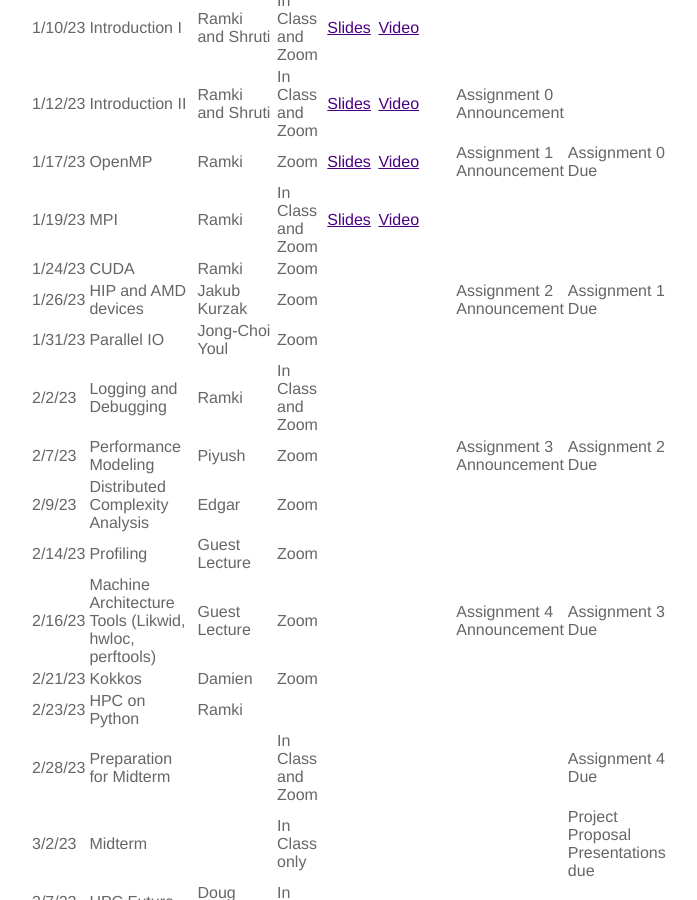
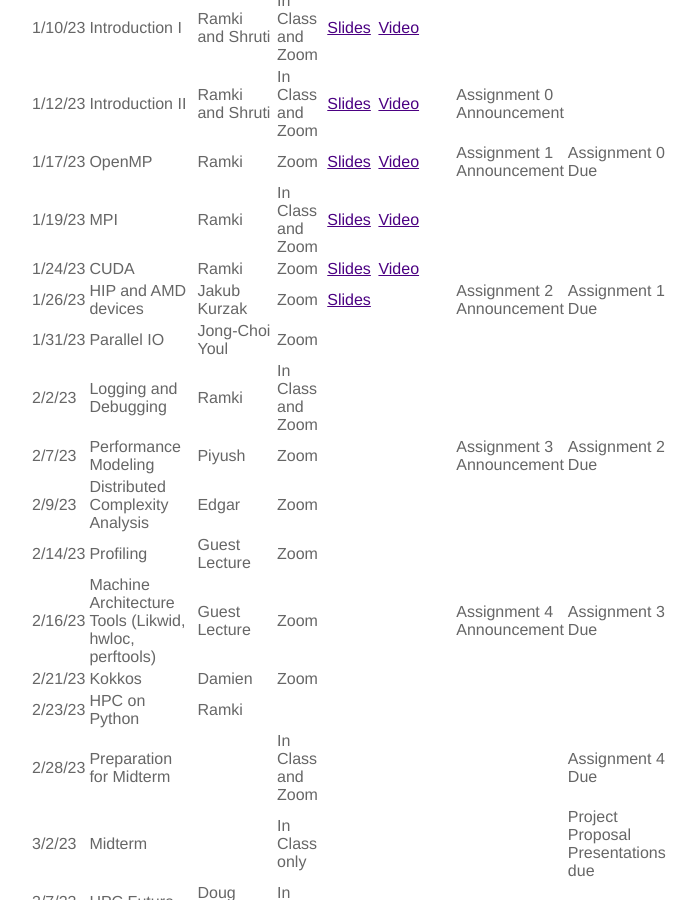
Before and after one commit to ramkikannan/ramkikannan.github.io, a Jekyll site: the page built from teaching.md, in a window 1280 px wide and 900 px high, scrolled down 4831 px. Shown: the whole window, without its empty margins (331-1028 px from the left). Built offline with Jekyll 4.4.1, drawn with Linux system fonts in a browser that asks for light colours; a style sheet for code colours, icons or effects is not loaded.

Commit message:
cuda slides and video. hip slides

```diff
--- a/teaching.md
+++ b/teaching.md
@@ -168,8 +168,8 @@ Login regularly to complete your work, so that you do not have to spend a lot of
 | 1/12/23 | Introduction II                                         | Ramki and Shruti | In Class and Zoom | [Slides](6230/slides/courseintroduction2.pdf)             | [Video](https://youtu.be/tiVHYidfP-0)               | Assignment 0 Announcement                                                                                      |                                       |
 | 1/17/23 | OpenMP                                                  | Ramki             | Zoom              |   [Slides](6230/slides/openmp-slides.pdf)           | [Video](https://youtu.be/wlR35OVbBWA)               | Assignment 1 Announcement                                                            | Assignment 0 Due |
 | 1/19/23 | MPI                                                    | Ramki             | In Class and Zoom |  [Slides](6230/slides/mpiintroduction-ramkishruti.pdf)            | [Video](https://youtu.be/GPee1Za2WfA)               |                                                                                      |                                       |
-| 1/24/23 | CUDA                                                     | Ramki             | Zoom              |              |                |                                                                                      |                                       |
-| 1/26/23 | HIP and AMD devices                                     | Jakub Kurzak      | Zoom              |              |                | Assignment 2 Announcement                                                            | Assignment 1 Due                      |
+| 1/24/23 | CUDA                                                     | Ramki             | Zoom              | [Slides](6230/slides/cudaintroduction-ramkishruti.pdf)              |                [Video](https://youtu.be/J8BiQdmythc)|                                                                                      |                                       |
+| 1/26/23 | HIP and AMD devices                                     | Jakub Kurzak      | Zoom              | [Slides](6230/slides/jakub_hip_cse6230_2023.pdf)              |                | Assignment 2 Announcement                                                            | Assignment 1 Due                      |
 | 1/31/23 | Parallel IO                                             | Jong-Choi Youl    | Zoom              |              |                |                                                                                      |                                       |
 | 2/2/23  | Logging and Debugging                                   | Ramki             | In Class and Zoom |              |                |                                                                                      |                                       |
 | 2/7/23  | Performance Modeling                                    | Piyush            | Zoom              |              |                | Assignment 3 Announcement                                                            | Assignment 2 Due                      |
```
Also changed, not shown: 2 other files.
